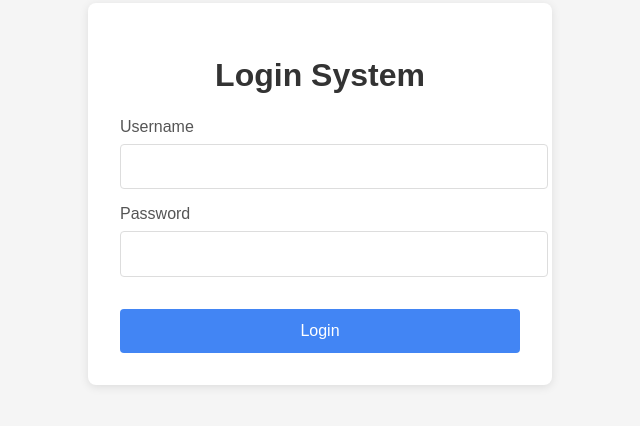
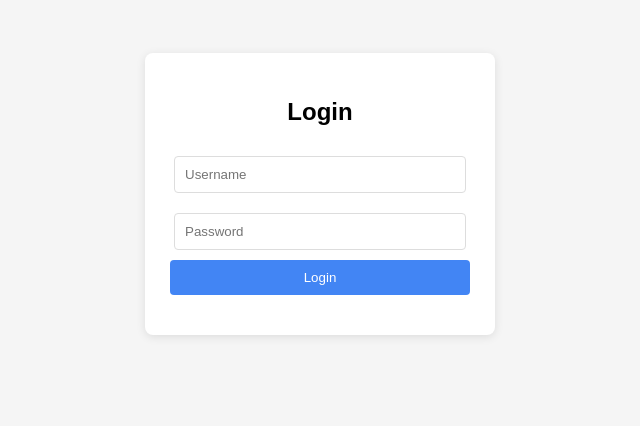
Before and after one commit to karya-ilmiah-sorong/tes.tahap, a plain HTML site: page index.html in a window 1280 px wide. Shown: the part 206-632 px from the top of the page, without its empty margins (320-960 px from the left). Drawn offline with Linux system fonts and the light colour scheme.

Commit message:
Update index.html

```diff
--- a/index.html
+++ b/index.html
@@ -1,9 +1,7 @@
 <!DOCTYPE html>
-<html lang="en">
+<html>
 <head>
-    <meta charset="UTF-8">
-    <meta name="viewport" content="width=device-width, initial-scale=1.0">
-    <title>Login dengan Google Sheets</title>
+    <title>Login System with Google Sheets</title>
     <style>
         body {
             font-family: Arial, sans-serif;
@@ -14,137 +12,84 @@
             height: 100vh;
             margin: 0;
         }
-        .login-container {
+        .login-box {
             background: white;
-            padding: 2rem;
+            padding: 25px;
             border-radius: 8px;
             box-shadow: 0 2px 10px rgba(0,0,0,0.1);
-            width: 100%;
-            max-width: 400px;
-        }
-        h1 {
+            width: 300px;
             text-align: center;
-            color: #333;
-            margin-bottom: 1.5rem;
-        }
-        .form-group {
-            margin-bottom: 1rem;
-        }
-        label {
-            display: block;
-            margin-bottom: 0.5rem;
-            color: #555;
         }
         input {
-            width: 100%;
-            padding: 0.8rem;
+            width: 90%;
+            padding: 10px;
+            margin: 10px 0;
             border: 1px solid #ddd;
             border-radius: 4px;
-            font-size: 1rem;
         }
         button {
             width: 100%;
-            padding: 0.8rem;
-            background-color: #4285F4;
+            padding: 10px;
+            background: #4285F4;
             color: white;
             border: none;
             border-radius: 4px;
-            font-size: 1rem;
             cursor: pointer;
-            margin-top: 1rem;
-        }
-        button:hover {
-            background-color: #3367D6;
         }
         #message {
-            margin-top: 1rem;
-            padding: 0.8rem;
-            border-radius: 4px;
-            display: none;
-        }
-        .error {
-            background-color: #FFEBEE;
-            color: #D32F2F;
-            border: 1px solid #EF9A9A;
-        }
-        .success {
-            background-color: #E8F5E9;
-            color: #2E7D32;
-            border: 1px solid #A5D6A7;
+            margin-top: 15px;
+            color: red;
         }
     </style>
 </head>
 <body>
-    <div class="login-container">
-        <h1>Login System</h1>
-        <form id="loginForm">
-            <div class="form-group">
-                <label for="username">Username</label>
-                <input type="text" id="username" required>
-            </div>
-            <div class="form-group">
-                <label for="password">Password</label>
-                <input type="password" id="password" required>
-            </div>
-            <button type="submit">Login</button>
-        </form>
+    <div class="login-box">
+        <h2>Login</h2>
+        <input type="text" id="username" placeholder="Username">
+        <input type="password" id="password" placeholder="Password">
+        <button onclick="login()">Login</button>
         <div id="message"></div>
     </div>
 
     <script>
-        // URL Google Apps Script Web App Anda
-        const GAS_WEB_APP_URL = "https://script.google.com/macros/s/AKfycbz5kyQg03Wq3hgj-lUk4mVKHrr4I1vM4CEM7LT-VNW2JF-rW4KXS3-tKhjcIVdPxjfwJQ/exec";
+        // 🔗 Ganti dengan URL Web App GAS Anda
+        const GAS_URL = "https://script.google.com/macros/s/AKfycbz5kyQg03Wq3hgj-lUk4mVKHrr4I1vM4CEM7LT-VNW2JF-rW4KXS3-tKhjcIVdPxjfwJQ/exec";
 
-        document.getElementById('loginForm').addEventListener('submit', async function(e) {
-            e.preventDefault();
-
+        async function login() {
             const username = document.getElementById('username').value;
             const password = document.getElementById('password').value;
-            const messageDiv = document.getElementById('message');
-
-            // Clear previous messages
-            messageDiv.style.display = 'none';
-            messageDiv.className = '';
-            messageDiv.textContent = '';
+            const message = document.getElementById('message');
 
             if (!username || !password) {
-                showMessage('Username dan password harus diisi!', 'error');
+                message.textContent = "Username & password harus diisi!";
                 return;
             }
 
             try {
-                const response = await fetch(`${GAS_WEB_APP_URL}?action=login`, {
+                const response = await fetch(GAS_URL, {
                     method: 'POST',
-                    headers: {
-                        'Content-Type': 'application/json',
-                    },
+                    headers: { 'Content-Type': 'application/json' },
                     body: JSON.stringify({
+                        action: "login",
                         username: username,
                         password: password
-                    }),
-                    redirect: 'follow'
+                    })
                 });
 
                 const result = await response.json();
 
                 if (result.success) {
-                    showMessage('Login berhasil! Mengarahkan...', 'success');
+                    message.textContent = "Login berhasil! Mengarahkan...";
                     setTimeout(() => {
                         window.location.href = result.redirectUrl;
                     }, 1500);
                 } else {
-                    showMessage(result.message || 'Login gagal!', 'error');
+                    message.textContent = result.message || "Login gagal!";
                 }
             } catch (error) {
-                showMessage('Terjadi kesalahan: ' + error.message, 'error');
+                message.textContent = "Error: Gagal terhubung ke server.";
+                console.error(error);
             }
-        });
-
-        function showMessage(message, type) {
-            const messageDiv = document.getElementById('message');
-            messageDiv.textContent = message;
-            messageDiv.className = type;
-            messageDiv.style.display = 'block';
         }
     </script>
 </body>
```
